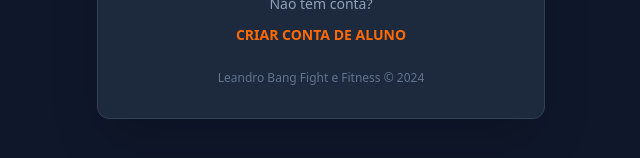
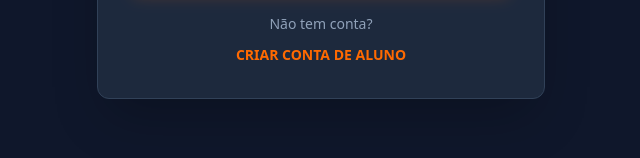
Before and after one commit to felipemouraBang/game-bang, a React (Vite) app: page /login in a window 1280 px wide. Shown: the part 560-718 px from the top of the page, without its empty margins (319-959 px from the left). Built offline with nearby package versions, Linux system fonts and the light colour scheme; no server answers.

Commit message:
feat: Remove redundant company name from UI
Removes the "Leandro Bang Fight e Fitness" text from the Layout component's header and the Login page's footer. This text is redundant as the application title already implies the company.

```diff
--- a/src/components/Layout.tsx
+++ b/src/components/Layout.tsx
@@ -34,7 +34,6 @@
       `}>
         <div className="p-6 border-b border-slate-700 hidden md:block">
           <h1 className="text-2xl font-bold text-orange-500">BANG RANKING v1.1</h1>
-          <p className="text-xs text-slate-400 mt-1">Leandro Bang Fight e Fitness</p>
         </div>
 
         <div className="p-6">
--- a/src/pages/Login.tsx
+++ b/src/pages/Login.tsx
@@ -96,10 +96,6 @@
             CRIAR CONTA DE ALUNO
           </button>
         </div>
-
-        <div className="mt-6 text-center text-xs text-slate-500">
-          Leandro Bang Fight e Fitness &copy; 2024
-        </div>
       </div>
     </div>
   );
```
